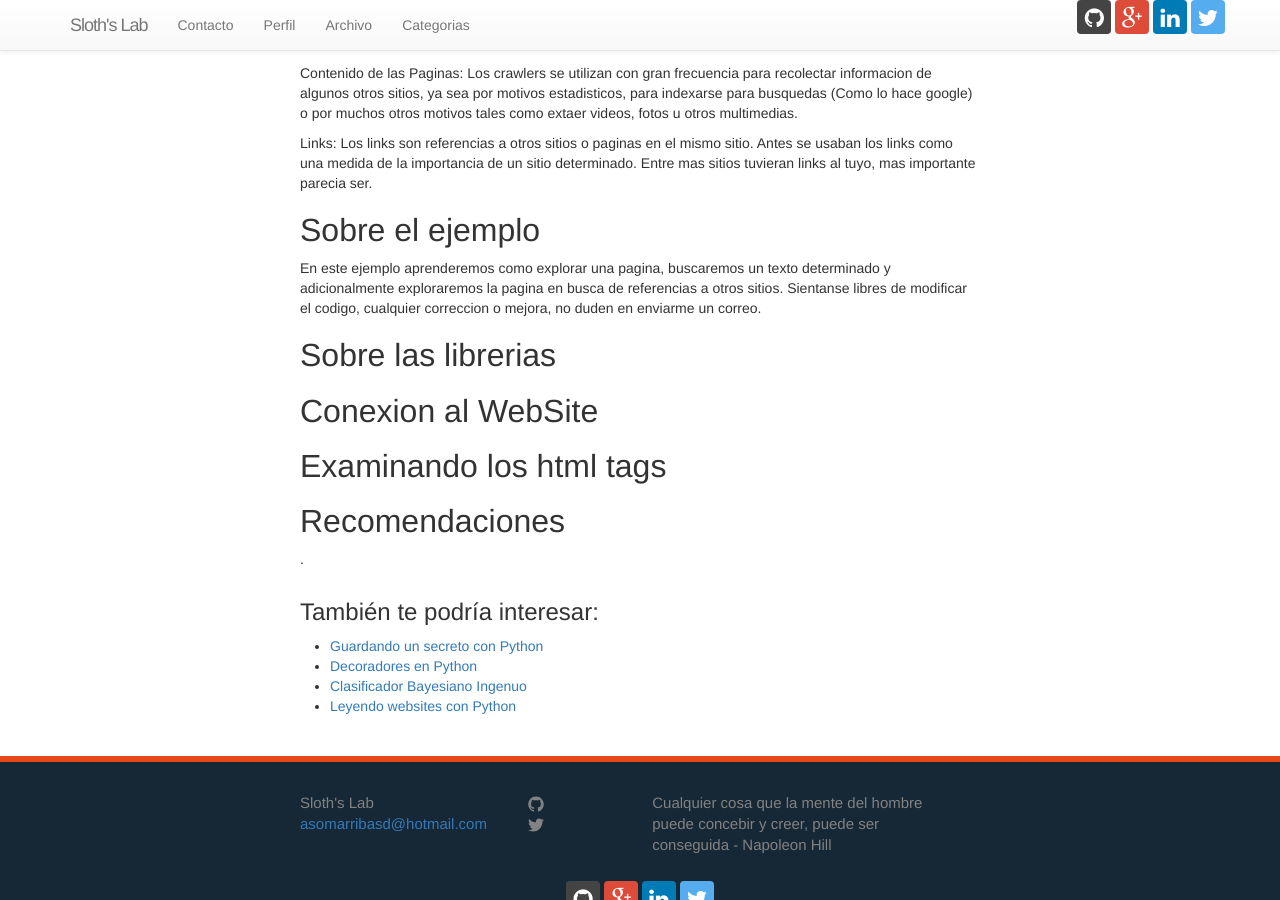
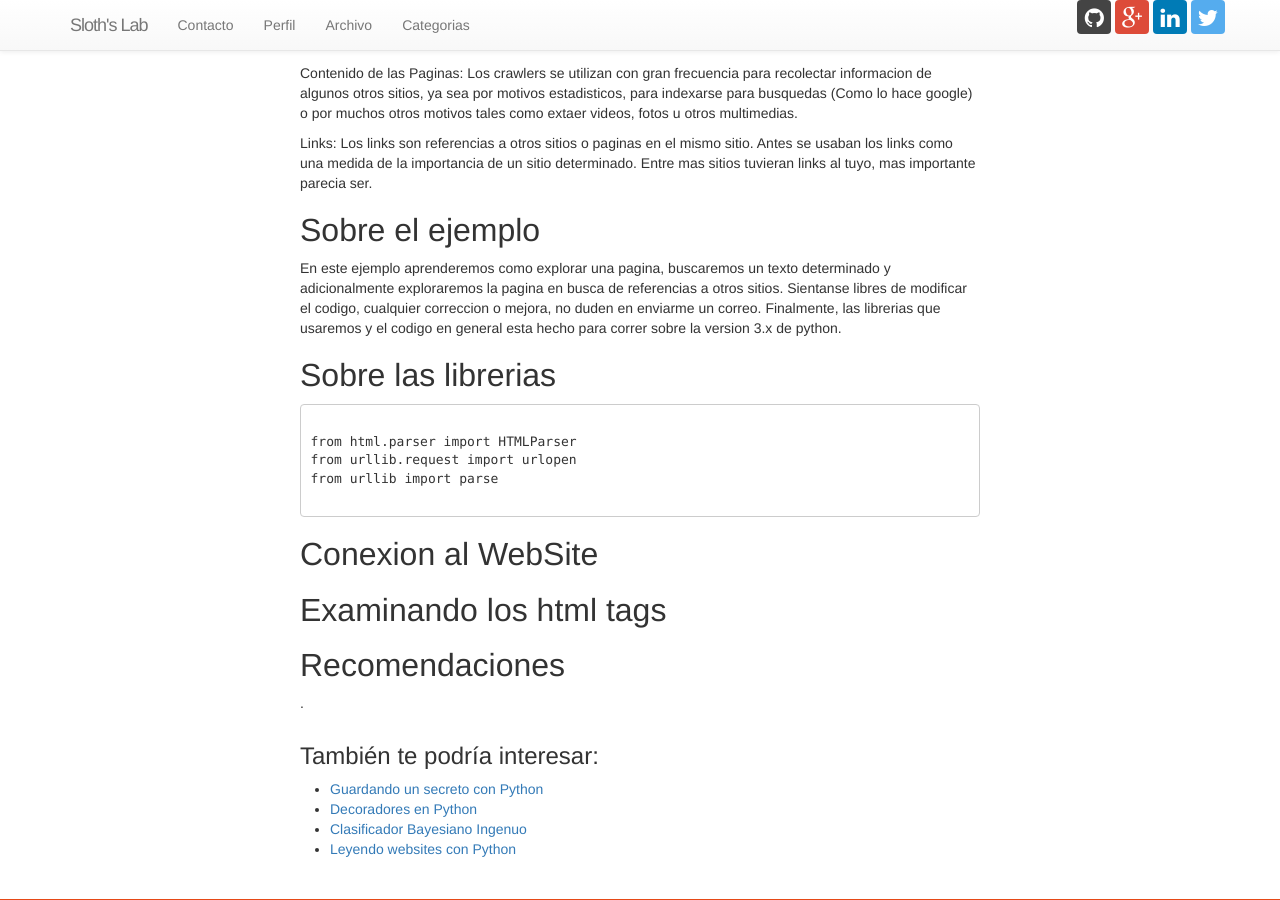
Before and after one commit to asomarribasd/asomarribasd.github.io, a Jekyll site: the page built from _posts/2016-06-01-python-spider.markdown, in a window 1280 px wide and 900 px high, scrolled down 428 px. Built offline with Jekyll 4.4.1, drawn with Linux system fonts in a browser that asks for light colours; nearby versions of some CDN libraries; comment, search, counter and statistics services are not loaded.

Commit message:
Librerias a usar

````diff
--- a/_posts/2016-06-01-python-spider.markdown
+++ b/_posts/2016-06-01-python-spider.markdown
@@ -21,9 +21,17 @@ Links: Los links son referencias a otros sitios o paginas en el mismo sitio. Ant
 ## Sobre el ejemplo
 
 En este ejemplo aprenderemos como explorar una pagina, buscaremos un texto determinado y adicionalmente exploraremos la pagina en busca de referencias a otros sitios. Sientanse libres de modificar el codigo, cualquier correccion o mejora, no duden en enviarme un correo.
+Finalmente, las librerias que usaremos y el codigo en general esta hecho para correr sobre la version 3.x de python.
 
 ## Sobre las librerias
 
+``` python
+
+from html.parser import HTMLParser
+from urllib.request import urlopen
+from urllib import parse
+
+```
 
 ## Conexion al WebSite
 
````
